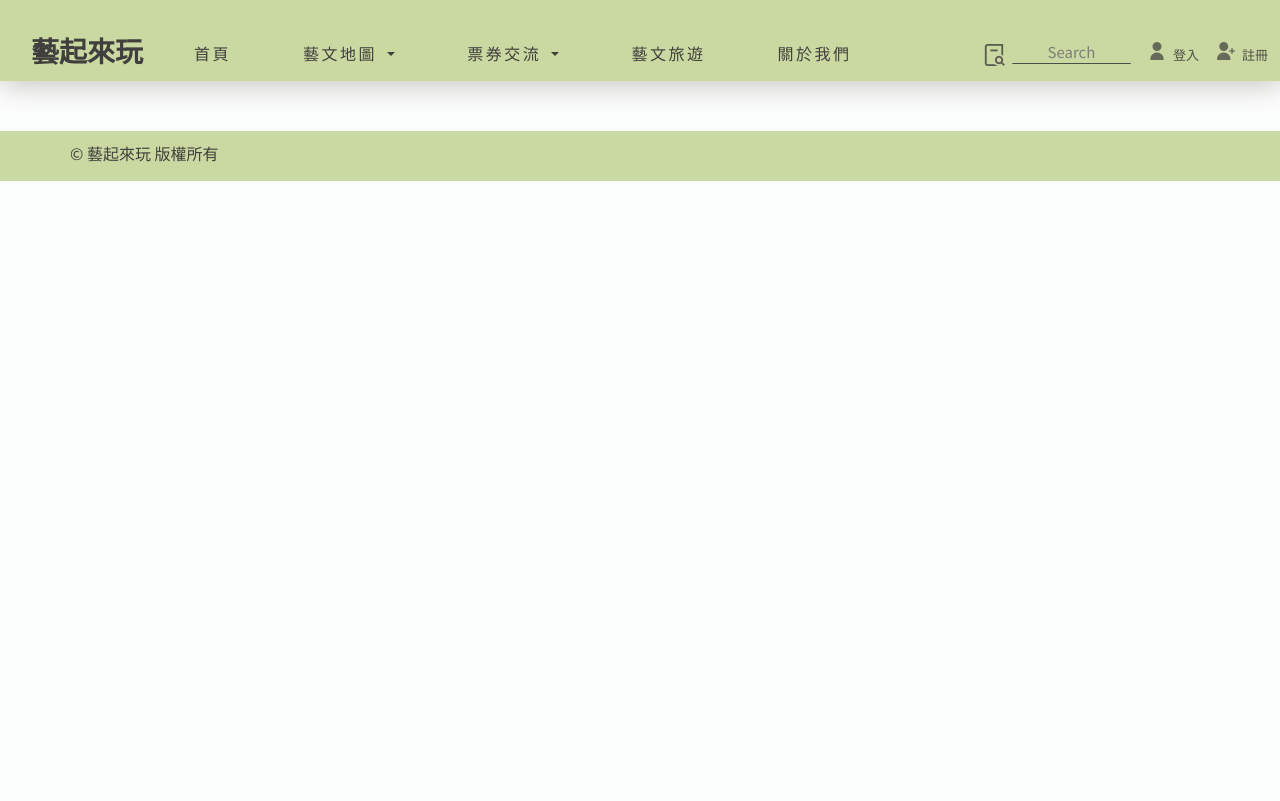
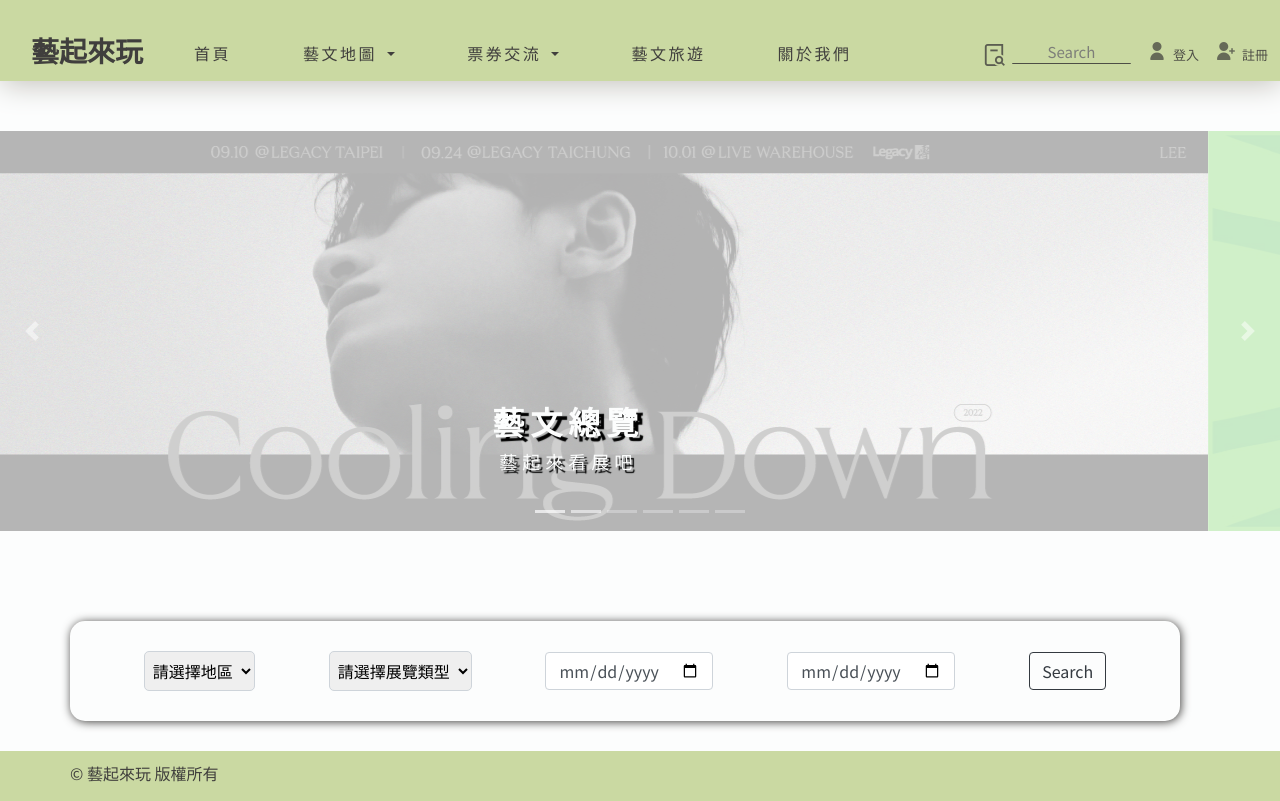
Before and after one commit to Chensnn/-, a plain HTML site: page 藝文總覽.html in a window 1280 px wide. Drawn offline with nearby package versions, Linux system fonts and the light colour scheme.

Commit message:
藝文總覽修改

```diff
--- a/Css/藝文場館.css
+++ b/Css/藝文場館.css
@@ -82,6 +82,8 @@
     background: #fcfcfc;
     border-radius: 5px;
     box-shadow: rgba(0, 0, 0, 0.45) 0px 25px 20px -20px;
+
+
 
 
 }
--- a/Css/註冊.css
+++ b/Css/註冊.css
@@ -107,7 +107,7 @@ input[type="radio"] {
     /* background: linear-gradient(169deg, rgb(242, 204, 181), rgb(240, 246, 224)); */
     box-shadow: 0px 9px 0px #CAD9A2;
     float: left;
-    border-radius: 60%;
+    border-radius: 50%;
     margin-left: 130px;
     margin-top: 50px;
 
--- a/藝文總覽.html
+++ b/藝文總覽.html
@@ -1,5 +1,6 @@
 <!DOCTYPE html>
 <html lang="en">
+
 <head>
     <meta charset="UTF-8">
     <meta http-equiv="X-UA-Compatible" content="IE=edge">
@@ -15,12 +16,35 @@
         integrity="sha384-+sLIOodYLS7CIrQpBjl+C7nPvqq+FbNUBDunl/OZv93DB7Ln/533i8e/mZXLi/P+"
         crossorigin="anonymous"></script>
 
-     <!-- 導入Bootstrap -->
-     <link rel="stylesheet" href="https://stackpath.bootstrapcdn.com/bootstrap/4.2.1/css/bootstrap.min.css"
-     integrity="sha384-GJzZqFGwb1QTTN6wy59ffF1BuGJpLSa9DkKMp0DgiMDm4iYMj70gZWKYbI706tWS" crossorigin="anonymous">
+    <!-- 導入Bootstrap -->
+    <link rel="stylesheet" href="https://stackpath.bootstrapcdn.com/bootstrap/4.2.1/css/bootstrap.min.css"
+        integrity="sha384-GJzZqFGwb1QTTN6wy59ffF1BuGJpLSa9DkKMp0DgiMDm4iYMj70gZWKYbI706tWS" crossorigin="anonymous">
 
-     <link rel="stylesheet" href="./Css/首頁.css">
+    <link rel="stylesheet" href="./Css/首頁.css">
+    <link rel="stylesheet" href="./Css/藝文活動.css">
+
+
+    <style>
+        .selectbackground {
+            font-family: 'Noto Sans TC', sans-serif;
+            color: #403F3D;
+            width: 100%;
+            height: 100px;
+            background-color: #fcfdfd;
+            box-shadow: 1px 1px 10px #403F3D;
+            border-radius: 15px;
+            justify-content: space-evenly;
+            align-items: center;
+        }
+
+        select {
+            padding: 6px 4px;
+            border: 1px solid #ced4da;
+            border-radius: 5px;
+        }
+    </style>
 </head>
+
 <body>
     <nav class=" navbar navbar-expand-lg navbar-light bg-light sticky-top ">
         <div class="container-fluid">
@@ -76,6 +100,113 @@
 
 
 
+    <div class="">
+        <div id="demo" class="carousel slide " data-ride="carousel">
+            <ul class="carousel-indicators">
+                <li data-target="#" data-slide-to="0" class="active"></li>
+                <li data-target="#" data-slide-to="1"></li>
+                <li data-target="#" data-slide-to="2"></li>
+                <li data-target="#" data-slide-to="3"></li>
+                <li data-target="#" data-slide-to="4"></li>
+                <li data-target="#" data-slide-to="5"></li>
+            </ul>
+            <div class="carousel-inner">
+                <div class="carousel-item active">
+                    <a href="#" title="李友廷《冷身操》2022 LIVE TOUR"> <img src="./Images/李友廷-冷身操.jpg"></a>
+                    <div class="carousel-caption">
+                        <h2>藝文總覽</h2>
+                        <p>藝起來看展吧</p>
+                    </div>
+                </div>
+                <div class="carousel-item">
+                    <a href="#" title="2022國語作業簿：台北歡樂耶誕城"> <img src="./Images/國語作業簿(廣告輪播).jpg"></a>
+                    <div class="carousel-caption">
+                        <h2>藝文總覽</h2>
+                        <p>藝起來看展吧</p>
+                    </div>
+                </div>
+                <div class="carousel-item">
+                    <a href="#" title="高流系：超營養學分"><img src="./Images/高流系.png"></a>
+                    <div class="carousel-caption">
+                        <h2>藝文總覽</h2>
+                        <p>藝起來看展吧</p>
+                    </div>
+                </div>
+                <div class="carousel-item">
+                    <a href="#" title="蔡健雅 Tanya’s Live《DEPART to RETURN》"><img src="./Images/蔡健雅(廣告).jpg"></a>
+                    <div class="carousel-caption">
+                        <h2>藝文總覽</h2>
+                        <p>藝起來看展吧</p>
+                    </div>
+                </div>
+                <div class="carousel-item">
+                    <a href="#" title="爛泥發芽2022台北場"><img src="./Images/爛泥發芽.jpg"></a>
+                    <div class="carousel-caption">
+                        <h2>藝文總覽</h2>
+                        <p>藝起來看展吧</p>
+                    </div>
+                </div>
+                <div class="carousel-item">
+                    <a href="#" title="《 NUWA五色石 》蘭花刀 New Album Release 2022 Tour"><img src="./Images/NUWA五色石.jpg"></a>
+                    <div class="carousel-caption">
+                        <h2>藝文總覽</h2>
+                        <p>藝起來看展吧</p>
+                    </div>
+                </div>
+            </div>
+            <a class="carousel-control-prev" href="#demo" data-slide="prev">
+                <span class="carousel-control-prev-icon"></span>
+            </a>
+            <a class="carousel-control-next" href="#demo" data-slide="next">
+                <span class="carousel-control-next-icon"></span>
+            </a>
+        </div>
+    </div>
+
+
+    <div class="container">
+        <div class="row selectbackground">
+            <div>
+                <select>
+                    <option>請選擇地區</option>
+                    <option>北部</option>
+                    <option>中部</option>
+                    <option>南部</option>
+                    <option>東部</option>
+                </select>
+            </div>
+            <div>
+                <select>
+                    <option>請選擇展覽類型</option>
+                    <option>樂團表演</option>
+                    <option>歌劇欣賞</option>
+                    <option>劇團演出</option>
+                    <option>藝文講座</option>
+                    <option>創意市集</option>
+                    <option>相聲</option>
+                    <option>音樂會</option>
+                    <option>舞台劇</option>
+                    <option>音樂祭</option>
+                    <option>美術類</option>
+                    <option>布袋戲</option>
+                    <option>藝文靜態展覽</option>
+                </select>
+            </div>
+            <div>
+                <input type="date" class="form-control">
+            </div>
+            <div>
+                <input type="date" class="form-control">
+            </div>
+            <div>
+                <button class="btn btn-outline-dark">Search</button>
+            </div>
+        </div>
+    </div>
+
+
+
+
 
     <footer class="">
         <div class="container">
@@ -90,4 +221,5 @@
 
 
 </body>
+
 </html>
```
Also changed, not shown: text場館.json (+1 -1 lines), 註冊.html (+4 -0 lines).
